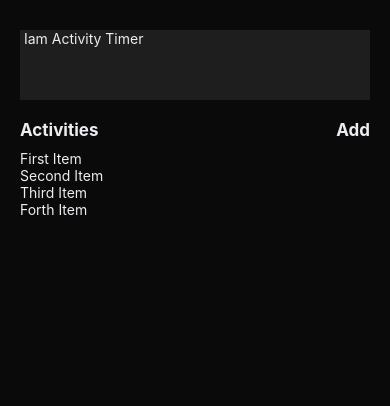
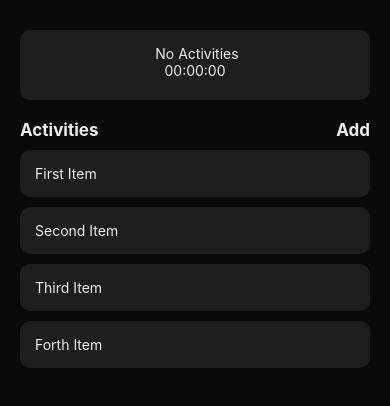
Before and after one commit to indraworks/rn-expo-note-filip, a React Native app: screen / in a window 390 px wide. Shown: the top 406 px of the page. Built offline with nearby package versions, Linux system fonts and the light colour scheme.

Commit message:
making HighLigView,FLowROw,Text comolete implement in Timer.js

```diff
--- a/src/components/activity/Item.js
+++ b/src/components/activity/Item.js
@@ -1,13 +1,13 @@
 import React from "react";
-import { View, Text } from "react-native";
+import { StyleSheet } from "react-native";
 import { COLORS } from "../../variables/styles";
-import { FlowText } from "../overrides";
+import { FlowText, FlowHighLightView } from "../overrides";
 
 export const ActivityItem = ({ title }) => {
   return (
-    <View>
+    <FlowHighLightView style={StyleSheet.itemContainer}>
       <FlowText>{title}</FlowText>
-    </View>
+    </FlowHighLightView>
   );
 };
 
@@ -17,3 +17,10 @@ karena kita akan gunakan sebagi re-use component pada screen
 
 
 */
+
+const styles = StyleSheet.create({
+  itemContainer: {
+    marginBottom: 6,
+    paddingVertical: 19,
+  },
+});
--- a/src/components/activity/Timer.js
+++ b/src/components/activity/Timer.js
@@ -1,11 +1,16 @@
 import React from "react";
 import { View, Text, StyleSheet } from "react-native";
-import { FlowHighLightView } from "../overrides";
-import { FlowText } from "../overrides";
+import { FlowHighLightView, FlowRow, FlowText } from "../overrides";
+
 export const ActivityTimer = () => {
   return (
     <FlowHighLightView style={styles.timeContainer}>
-      <FlowText> Iam Activity Timer</FlowText>
+      <FlowRow style={styles.row}>
+        <FlowText> No Activities</FlowText>
+      </FlowRow>
+      <FlowRow style={styles.row}>
+        <FlowText>00:00:00</FlowText>
+      </FlowRow>
     </FlowHighLightView>
   );
 };
@@ -15,4 +20,12 @@ const styles = StyleSheet.create({
     height: 70,
     marginVertical: 10,
   },
+  row: {
+    justifyContent: "center",
+  },
 });
+
+/*flowHiglight adalah backgroudn dan besarnya greybackgroun otu
+ flow text adalah property utk styling text2/titlenya
+
+*/
--- a/src/components/overrides/HighLightView.js
+++ b/src/components/overrides/HighLightView.js
@@ -8,5 +8,14 @@ export const FlowHighLightView = ({ children, style }) => {
 const styles = StyleSheet.create({
   view: {
     backgroundColor: COLORS.darkGray,
+    borderRadius: 10,
+    padding: 15,
+    marginBottom: 10,
   },
 });
+
+/*
+kit abuat border 10
+
+
+*/
--- /dev/null
+++ b/src/components/overrides/Row.js
@@ -0,0 +1,14 @@
+import React from "react";
+import { StyleSheet, View } from "react-native";
+
+export const FlowRow = ({ children, style }) => {
+  return <View style={{ ...styles.row, ...style }}>{children}</View>;
+};
+
+const styles = StyleSheet.create({
+  row: {
+    display: "flex",
+    flexDirection: "row",
+    alignmentItems: "center",
+  },
+});
--- a/src/components/overrides/Text.js
+++ b/src/components/overrides/Text.js
@@ -19,5 +19,6 @@ nah chidlren adalah prop utk compoennt anak!
 2 styles digabungkan dalam object sprti inipakemnya :
 {...styles.text,...style}
 
-
+styles.text adalah default
+ utk ..style adalah props dari parent ( utk styling punya parent yg berubah)
 */
--- a/src/components/overrides/index.js
+++ b/src/components/overrides/index.js
@@ -1,2 +1,3 @@
 export { FlowText } from "./Text";
 export { FlowHighLightView } from "./HighLightView";
+export { FlowRow } from "./Row";
--- a/src/screens/Home.js
+++ b/src/screens/Home.js
@@ -4,8 +4,10 @@ import { ActivityItem } from "../components/activity/Item";
 import data from "../data/activities.json";
 import { COLORS } from "../variables/styles";
 import { FlowText } from "../components/overrides";
+import { useState } from "react";
 
 export const ActivityHomeScreen = () => {
+  const [values, setValues] = useState("");
   return (
     <View style={styles.screenContainer}>
       <ActivityTimer></ActivityTimer>
```
